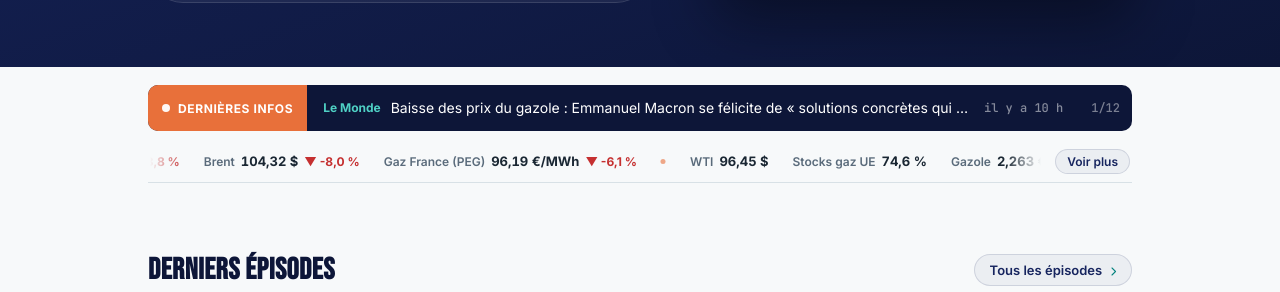
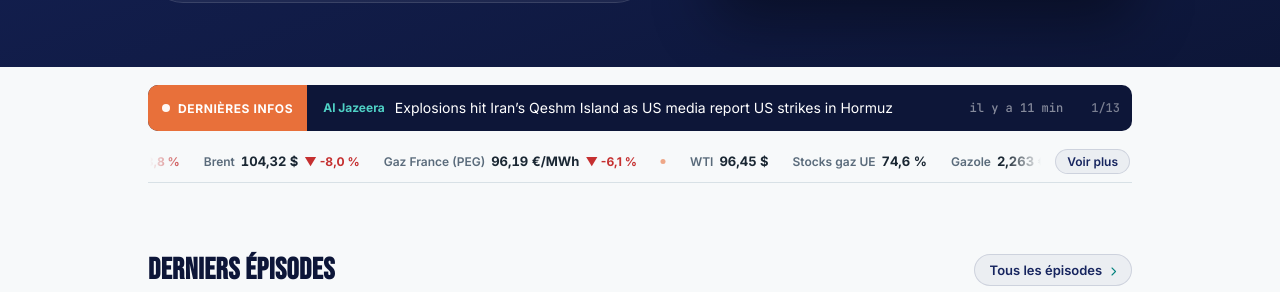
Before and after one commit to InsideEnergyMarkets/Inside-Energy-Markets, a Jekyll site: the page built from index.html, in a window 1280 px wide and 900 px high, scrolled down 417 px, cut to the strip 161-867 px from the top of the window. Shown: the top 292 px of the strip. Built offline with Jekyll 4.4.1, drawn with Linux system fonts in a browser that asks for light colours.

Commit message:
Mise à jour automatique des actualités et incidents

```diff
--- a/_data/incidents.json
+++ b/_data/incidents.json
@@ -1,5 +1,5 @@
 {
- "updated_at": "2026-11-02T20:28:30+00:00",
+ "updated_at": "2026-11-03T02:36:13+00:00",
  "stats": {
   "total_30d": 43,
   "attacks_30d": 35,
--- a/_data/news.json
+++ b/_data/news.json
@@ -1,6 +1,20 @@
 {
- "updated_at": "2026-11-02T20:28:30+00:00",
+ "updated_at": "2026-11-03T02:36:13+00:00",
  "items": [
+  {
+   "title": "Explosions hit Iran’s Qeshm Island as US media report US strikes in Hormuz",
+   "url": "https://www.aljazeera.com/news/2026/11/3/explosions-hit-irans-qeshm-island-as-us-media-report-us-strikes-in-hormuz?traffic_source=rss",
+   "source": "Al Jazeera",
+   "lang": "en",
+   "date": "2026-11-03T02:25:02+00:00"
+  },
+  {
+   "title": "Iran war live: US carries out ‘defensive’ strikes in Strait of Hormuz",
+   "url": "https://www.aljazeera.com/news/liveblog/2026/11/3/iran-war-live-vance-sees-progress-in-talks-tehran-says-ball-in-us-court?traffic_source=rss",
+   "source": "Al Jazeera",
+   "lang": "en",
+   "date": "2026-11-03T00:00:00+00:00"
+  },
   {
    "title": "Baisse des prix du gazole : Emmanuel Macron se félicite de « solutions concrètes qui portent leurs fruits », « sans toucher aux taxes »",
    "url": "https://www.lemonde.fr/economie/article/2026/11/02/baisse-des-prix-du-gazole-emmanuel-macron-se-felicite-de-solutions-concretes-qui-portent-leurs-fruits-sans-toucher-aux-taxes_6805242_3235.html",
@@ -77,13 +91,6 @@
    "source": "EIA",
    "lang": "en",
    "date": "2026-10-29T14:00:00+00:00"
-  },
-  {
-   "title": "Superprofits pétroliers : plus de 2 milliards d’euros grâce à un nouvel impôt « dormant »",
-   "url": "https://www.connaissancedesenergies.org/superprofits-petroliers-plus-de-2-milliards-deuros-grace-a-un-nouvel-impot-dormant",
-   "source": "Connaissance des Énergies",
-   "lang": "fr",
-   "date": "2026-10-29T00:00:00+00:00"
   }
  ]
 }
--- a/_data/podcast.json
+++ b/_data/podcast.json
@@ -1,5 +1,5 @@
 {
- "updated_at": "2026-11-02T20:28:31+00:00",
+ "updated_at": "2026-11-03T02:36:13+00:00",
  "episodes": {
   "10": {
    "audio": "https://anchor.fm/s/10edf0868/podcast/play/126486789/https%3A%2F%2Fd3ctxlq1ktw2nl.cloudfront.net%2Fstaging%2F2026-8-29%2F489715b9-9275-387d-cec8-06e4f3de2244.mp3",
```
